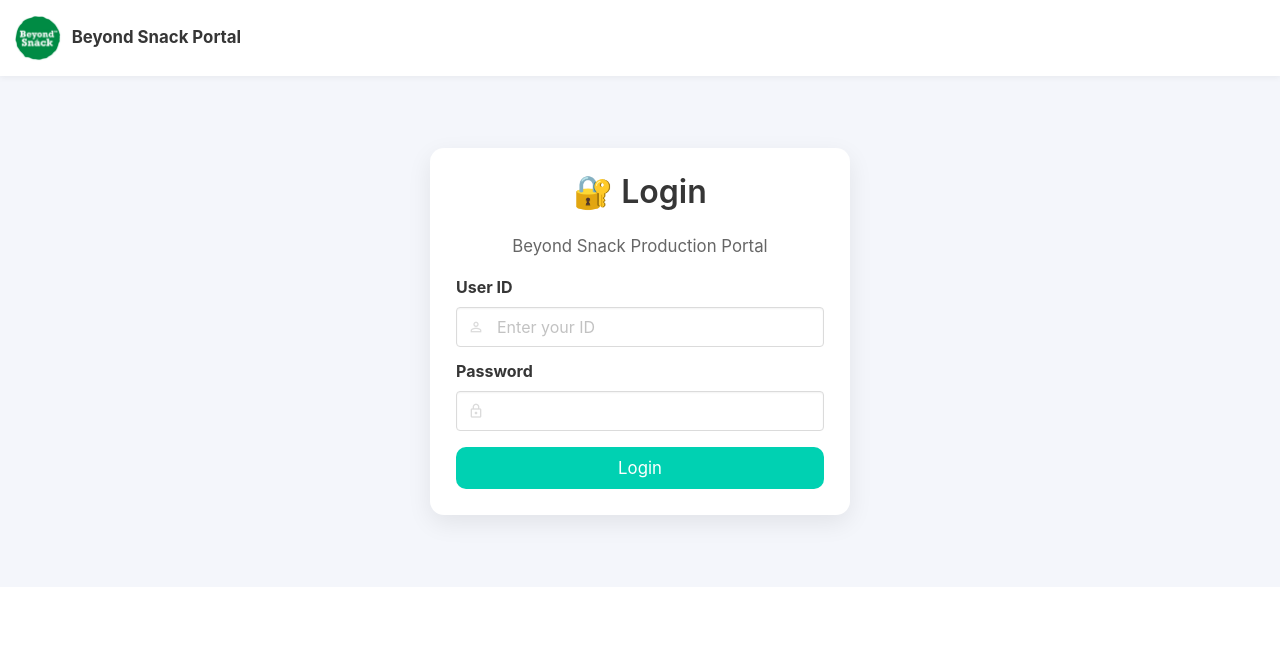
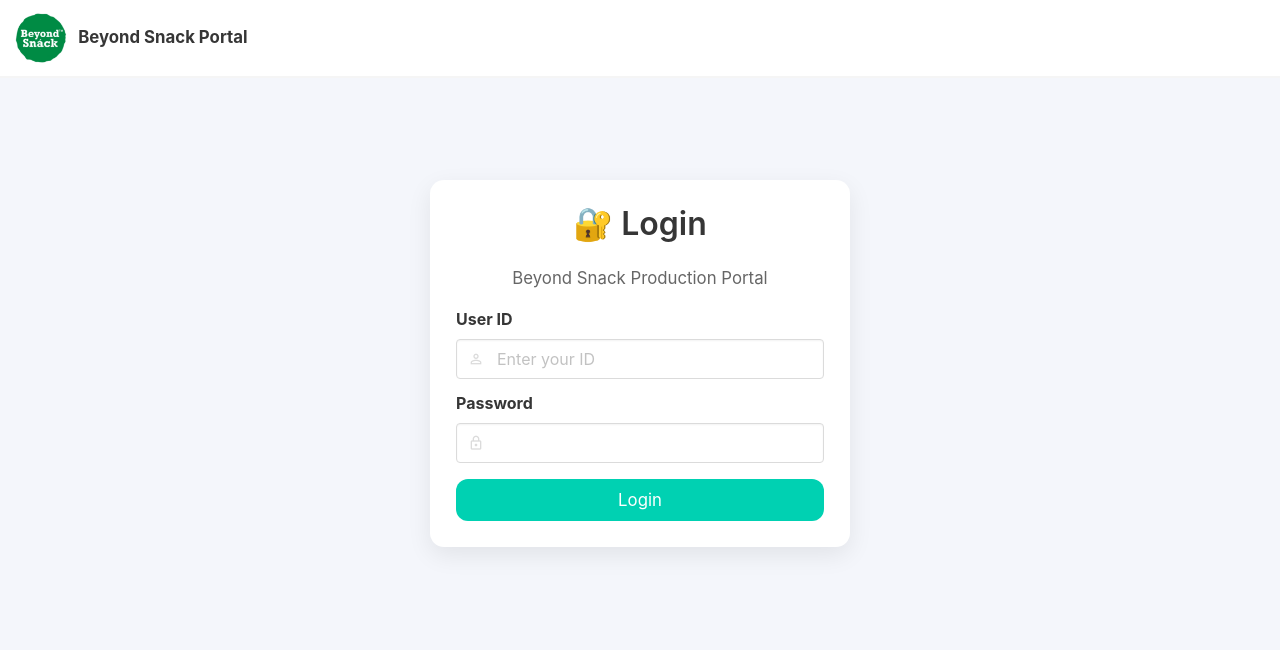
Before and after one commit to KingKai31/beyond_snack_portal, a Flask app: page / in a window 1280 px wide. Shown: the top 650 px of the page. Run offline with Flask 3, Linux system fonts and the light colour scheme; some libraries are stand-ins or nearby versions.

Commit message:
Update base.html

```diff
--- a/templates/base.html
+++ b/templates/base.html
@@ -13,7 +13,7 @@
   <!-- MATERIAL ICONS -->
   <link href="https://cdn.jsdelivr.net/npm/@mdi/font@7.3.67/css/materialdesignicons.min.css" rel="stylesheet">
 
-  <!-- CHART.JS -->
+  <!-- CHART.JS (for dashboard) -->
   <script src="https://cdn.jsdelivr.net/npm/chart.js"></script>
 
   <style>
@@ -24,18 +24,10 @@
 
     .navbar {
       padding: 12px;
-      background: #ffffff;
-      box-shadow: 0 2px 6px rgba(0,0,0,0.05);
-    }
-
-    .navbar-brand {
-      display: flex;
-      align-items: center;
-      gap: 10px;
     }
 
     .logo {
-      height: 46px;
+      height: 52px;
     }
 
     .container {
@@ -43,36 +35,44 @@
       padding: 16px;
     }
 
-    .section {
-      padding: 1rem 0.75rem;
+    .box, .card {
+      border-radius: 14px;
+      box-shadow: 0 8px 20px rgba(0,0,0,0.06);
     }
 
-    input,
-    select,
-    textarea {
+    input, select, textarea {
       font-size: 1.05rem;
     }
 
     .button {
       font-size: 1.05rem;
-      border-radius: 10px;
+      border-radius: 12px;
     }
 
-    .notification {
-      border-radius: 12px;
+    /* BACK BUTTON */
+    .back-btn {
+      margin-bottom: 12px;
+    }
+
+    /* MOBILE FIX */
+    @media (max-width: 768px) {
+      body {
+        font-size: 1.1rem;
+      }
     }
   </style>
 </head>
 
 <body>
 
-<nav class="navbar">
-  <div class="navbar-brand">
+<!-- TOP NAVBAR -->
+<nav class="navbar is-white has-shadow">
+  <div class="navbar-brand" style="display:flex;align-items:center;">
     <img src="{{ url_for('static', filename='logo.png') }}" class="logo" alt="Beyond Snack">
-    <strong>Beyond Snack Portal</strong>
+    <strong style="margin-left:10px;">Beyond Snack Portal</strong>
   </div>
 
-  {% if session.get("email") %}
+  {% if session.get("user") %}
   <div class="navbar-end">
     <div class="navbar-item">
       <a href="{{ url_for('logout') }}" class="button is-light">
@@ -83,8 +83,16 @@
   {% endif %}
 </nav>
 
+<!-- MAIN CONTENT -->
 <section class="section">
   <div class="container">
+
+    <!-- BACK BUTTON -->
+    {% if request.endpoint not in ['index', 'login'] %}
+    <a onclick="history.back()" class="button is-light back-btn">
+      <span class="mdi mdi-arrow-left"></span>&nbsp; Back
+    </a>
+    {% endif %}
 
     <!-- FLASH MESSAGES -->
     {% with messages = get_flashed_messages(with_categories=true) %}
@@ -97,7 +105,6 @@
       {% endif %}
     {% endwith %}
 
-    <!-- PAGE CONTENT -->
     {% block content %}{% endblock %}
 
   </div>
```
